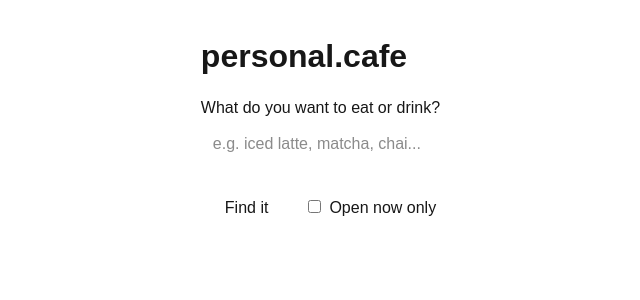
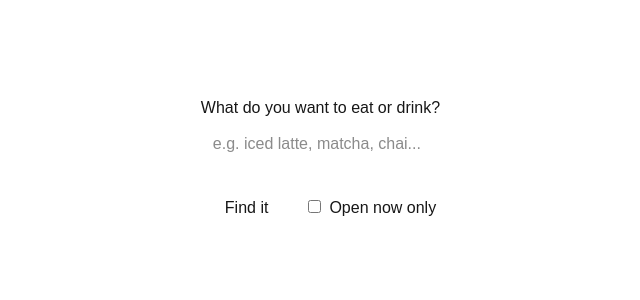
Before and after one commit to laurasedra/personal-cafe, a Next.js app: page / in a window 1280 px wide. Shown: the top 300 px of the page, without its empty margins (206-846 px from the left). Built offline with nearby package versions, Linux system fonts and the light colour scheme.

Commit message:
Inline coffee SVG in header and set color to white

```diff
--- a/src/app/page.tsx
+++ b/src/app/page.tsx
@@ -49,7 +49,50 @@ export default function Home() {
 
   return (
     <main style={{ padding: '2rem', maxWidth: '600px', margin: '0 auto' }}>
-      <header style={{ fontSize: '2rem', fontWeight: 'bold', marginBottom: '1rem' }}>personal.cafe</header>
+      <header style={{ display: 'flex', alignItems: 'center', gap: '0.5rem', fontSize: '2rem', fontWeight: 'bold', marginBottom: '1rem', color: '#fff' }}>
+        <span style={{display: 'inline-block', width: 28, height: 28}} aria-hidden>
+          <svg viewBox="0 0 32 32" width="28" height="28" xmlns="http://www.w3.org/2000/svg" style={{display:'block'}}>
+            <g>
+              <path d="M29.71 15.24h1.53v4.57h-1.53Z" fill="currentColor" strokeWidth="1"></path>
+              <path d="M28.19 19.81h1.52v1.52h-1.52Z" fill="currentColor" strokeWidth="1"></path>
+              <path d="M28.19 13.72h1.52v1.52h-1.52Z" fill="currentColor" strokeWidth="1"></path>
+              <path d="M26.67 25.91h1.52v1.52h-1.52Z" fill="currentColor" strokeWidth="1"></path>
+              <path d="M26.67 16.76h1.52v1.53h-1.52Z" fill="currentColor" strokeWidth="1"></path>
+              <path d="M23.62 12.19h4.57v1.53h-4.57Z" fill="currentColor" strokeWidth="1"></path>
+              <path d="M25.14 27.43h1.53v1.52h-1.53Z" fill="currentColor" strokeWidth="1"></path>
+              <path d="M25.14 24.38h1.53v1.53h-1.53Z" fill="currentColor" strokeWidth="1"></path>
+              <path d="m23.62 21.33 0 1.53 -1.53 0 0 1.52 3.05 0 0 -1.52 3.05 0 0 -1.53 -4.57 0z" fill="currentColor" strokeWidth="1"></path>
+              <path d="m23.62 15.24 0 4.57 3.05 0 0 -1.52 -1.53 0 0 -1.53 1.53 0 0 -1.52 -3.05 0z" fill="currentColor" strokeWidth="1"></path>
+              <path d="M22.09 28.95h3.05v1.53h-3.05Z" fill="currentColor" strokeWidth="1"></path>
+              <path d="M22.09 10.67h1.53v1.52h-1.53Z" fill="currentColor" strokeWidth="1"></path>
+              <path d="M19.05 24.38h3.04v1.53h-3.04Z" fill="currentColor" strokeWidth="1"></path>
+              <path d="M17.52 9.14h4.57v1.53h-4.57Z" fill="currentColor" strokeWidth="1"></path>
+              <path d="M6.86 30.48h15.23V32H6.86Z" fill="currentColor" strokeWidth="1"></path>
+              <path d="m8.38 12.19 0 1.53 -1.52 0 0 1.52 1.52 0 0 1.52 12.19 0 0 -1.52 1.52 0 0 -1.52 -1.52 0 0 -1.53 -12.19 0z" fill="currentColor" strokeWidth="1"></path>
+              <path d="M19.05 1.52h1.52v3.05h-1.52Z" fill="currentColor" strokeWidth="1"></path>
+              <path d="M16 0h3.05v1.52H16Z" fill="currentColor" strokeWidth="1"></path>
+              <path d="M17.52 4.57h1.53V6.1h-1.53Z" fill="currentColor" strokeWidth="1"></path>
+              <path d="M14.47 1.52H16v1.53h-1.53Z" fill="currentColor" strokeWidth="1"></path>
+              <path d="M14.47 7.62H16v3.05h-1.53Z" fill="currentColor" strokeWidth="1"></path>
+              <path d="M11.43 0h3.04v1.52h-3.04Z" fill="currentColor" strokeWidth="1"></path>
+              <path d="M12.95 6.1h1.52v1.52h-1.52Z" fill="currentColor" strokeWidth="1"></path>
+              <path d="M11.43 4.57h1.52V6.1h-1.52Z" fill="currentColor" strokeWidth="1"></path>
+              <path d="M9.9 25.91h9.15v1.52H9.9Z" fill="currentColor" strokeWidth="1"></path>
+              <path d="M9.9 1.52h1.53v3.05H9.9Z" fill="currentColor" strokeWidth="1"></path>
+              <path d="M6.86 9.14h6.09v1.53H6.86Z" fill="currentColor" strokeWidth="1"></path>
+              <path d="M6.86 24.38H9.9v1.53H6.86Z" fill="currentColor" strokeWidth="1"></path>
+              <path d="M3.81 28.95h3.05v1.53H3.81Z" fill="currentColor" strokeWidth="1"></path>
+              <path d="m6.86 21.33 -1.53 0 0 1.53 -1.52 0 0 1.52 3.05 0 0 -3.05z" fill="currentColor" strokeWidth="1"></path>
+              <path d="M5.33 10.67h1.53v1.52H5.33Z" fill="currentColor" strokeWidth="1"></path>
+              <path d="M3.81 12.19h1.52v9.14H3.81Z" fill="currentColor" strokeWidth="1"></path>
+              <path d="M2.28 27.43h1.53v1.52H2.28Z" fill="currentColor" strokeWidth="1"></path>
+              <path d="M2.28 24.38h1.53v1.53H2.28Z" fill="currentColor" strokeWidth="1"></path>
+              <path d="M0.76 25.91h1.52v1.52H0.76Z" fill="currentColor" strokeWidth="1"></path>
+            </g>
+          </svg>
+        </span>
+        <span>personal.cafe</span>
+      </header>
       <p>What do you want to eat or drink?</p>
 
       <input
```
